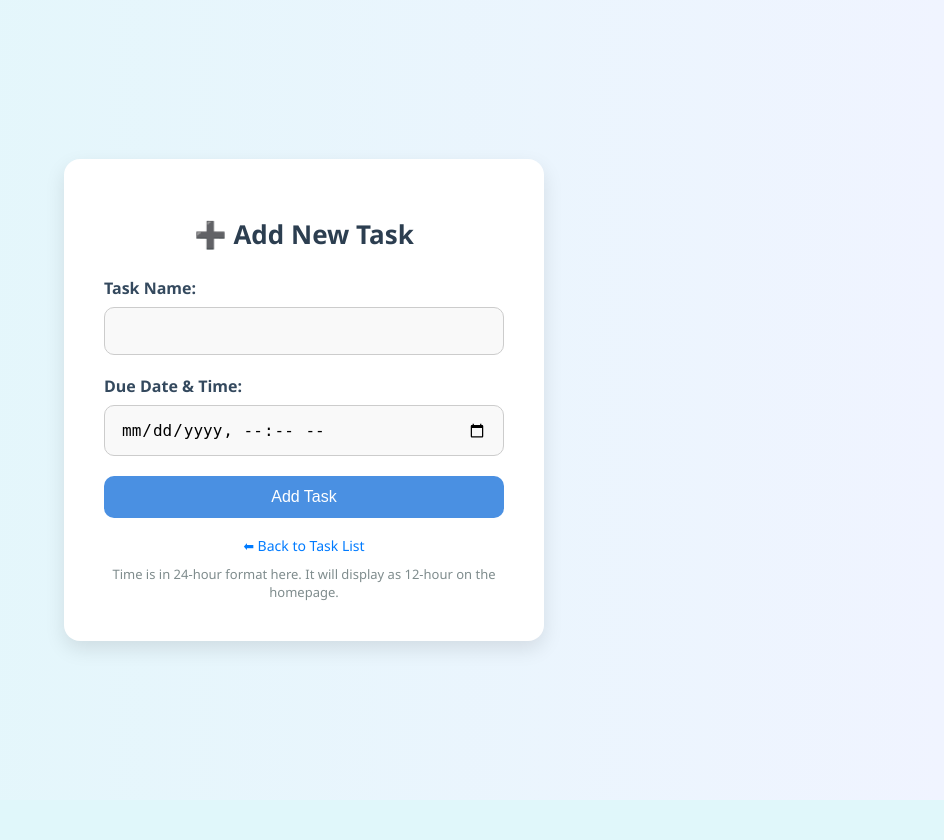
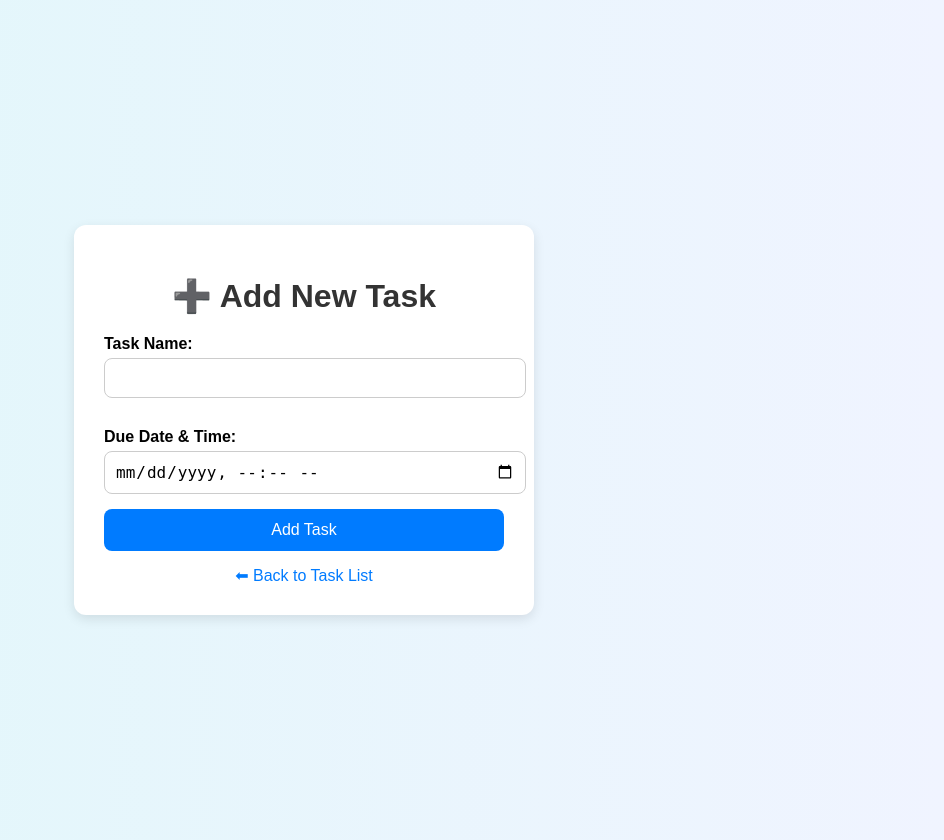
Before and after one commit to Naveen21naidu/task_scheduler, a Flask app: page /add in a window 1280 px wide. Shown: the whole page, without its empty margins (336-1280 px from the left). Before the commit the page ends 800 px from the top, so only its background shows below. Run offline with Flask 3, Linux system fonts and the light colour scheme.

Commit message:
Final fix

```diff
--- a/templates/add_task.html
+++ b/templates/add_task.html
@@ -2,13 +2,11 @@
 <html lang="en">
 <head>
   <meta charset="UTF-8">
+  <title>Add Task</title>
   <meta name="viewport" content="width=device-width, initial-scale=1.0">
-  <title>Add Task</title>
-  <link rel="manifest" href="{{ url_for('static', filename='manifest.json') }}">
-  <link rel="icon" href="{{ url_for('static', filename='icons/icon-192.png') }}" type="image/png">
   <style>
     body {
-      font-family: 'Segoe UI', Tahoma, Geneva, Verdana, sans-serif;
+      font-family: Arial, sans-serif;
       background: linear-gradient(to right, #e0f7fa, #f0f4ff);
       margin: 0;
       padding: 20px;
@@ -16,77 +14,53 @@
       justify-content: center;
       align-items: center;
       min-height: 100vh;
-      box-sizing: border-box;
     }
-
     .container {
-      background: #ffffff;
-      padding: 40px;
-      border-radius: 16px;
-      box-shadow: 0 8px 20px rgba(0,0,0,0.1);
+      background: #fff;
+      padding: 30px;
+      border-radius: 12px;
+      box-shadow: 0 4px 12px rgba(0,0,0,0.1);
       width: 100%;
       max-width: 400px;
+    }
+    h1 {
       text-align: center;
+      margin-bottom: 20px;
+      color: #333;
     }
-
-    h1 {
-      color: #2c3e50;
-      margin-bottom: 25px;
-      font-size: 26px;
+    label {
+      font-weight: bold;
+      display: block;
+      margin-top: 15px;
+      margin-bottom: 5px;
     }
-
-    label {
-      display: block;
-      text-align: left;
-      font-weight: 600;
-      margin-bottom: 8px;
-      color: #34495e;
+    input {
+      width: 100%;
+      padding: 10px;
+      font-size: 16px;
+      border-radius: 8px;
+      border: 1px solid #ccc;
+      margin-bottom: 15px;
     }
-
-    input[type="text"],
-    input[type="datetime-local"] {
+    button {
       width: 100%;
-      padding: 14px 16px;
-      margin-bottom: 20px;
-      border: 1px solid #ccc;
-      border-radius: 10px;
-      font-size: 16px;
-      background-color: #f9f9f9;
-      box-sizing: border-box;
-    }
-
-    button {
-      background: #4a90e2;
+      padding: 12px;
+      background-color: #007bff;
       color: white;
       border: none;
-      padding: 12px 20px;
+      border-radius: 8px;
       font-size: 16px;
-      border-radius: 10px;
       cursor: pointer;
-      transition: background 0.3s ease;
-      width: 100%;
     }
-
     button:hover {
-      background: #357ab8;
+      background-color: #0056b3;
     }
-
     .back-link {
       display: block;
-      margin-top: 18px;
+      text-align: center;
+      margin-top: 15px;
       color: #007bff;
       text-decoration: none;
-      font-size: 14px;
-    }
-
-    .back-link:hover {
-      text-decoration: underline;
-    }
-
-    .note {
-      margin-top: 10px;
-      font-size: 13px;
-      color: #7f8c8d;
     }
   </style>
 </head>
@@ -103,7 +77,6 @@
       <button type="submit">Add Task</button>
     </form>
     <a href="/" class="back-link">⬅ Back to Task List</a>
-    <div class="note">Time is in 24-hour format here. It will display as 12-hour on the homepage.</div>
   </div>
 
   <script>
```
